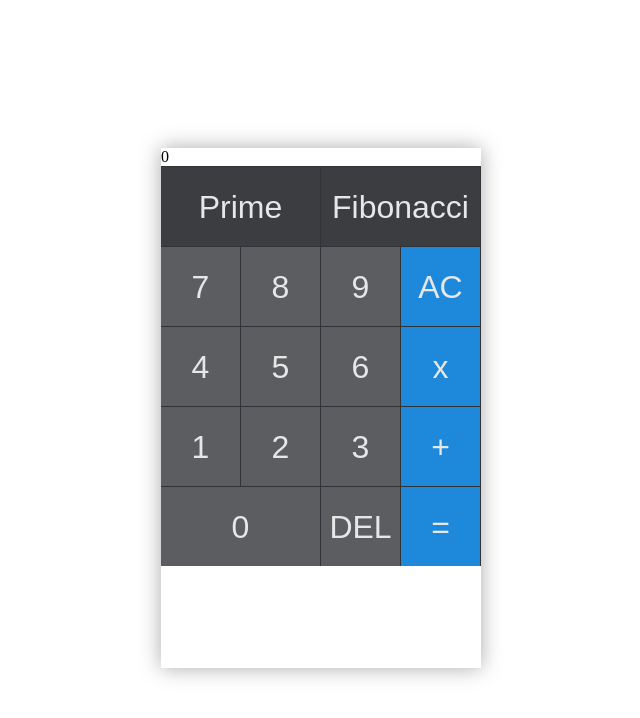
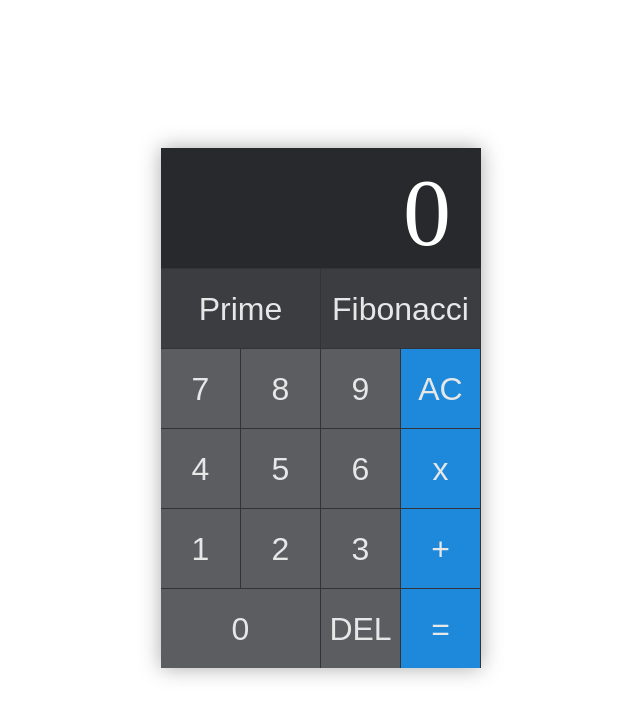
Before and after one commit to zuhrinurhuda/calculator, a React (Create React App) app: page / in a window 1280 px wide. Shown: the top 718 px of the page, without its empty margins (319-959 px from the left). Built offline with nearby package versions, Linux system fonts and the light colour scheme.

Commit message:
Create AutoScalingText

```diff
--- /dev/null
+++ b/src/components/AutoScalingText/index.js
@@ -0,0 +1,38 @@
+import React, { useState, useEffect, useRef } from 'react';
+
+import ScalingContainer from './styles';
+
+const AutoScalingText = props => {
+  const { children } = props;
+  const [scale, setScale] = useState(1);
+  const refNode = useRef(null);
+
+  useEffect(() => {
+    const node = refNode.current;
+    const parentNode = node.parentNode;
+    const availableWidth = parentNode.offsetWidth;
+    const actualWidth = node.offsetWidth;
+    const actualScale = availableWidth / actualWidth;
+
+    if (scale === actualScale) {
+      return
+    }
+
+    if (actualScale < 1) {
+      setScale(actualScale);
+    } else if (scale < 1) {
+      setScale(1);
+    }
+  })
+
+  return (
+    <ScalingContainer
+      ref={refNode}
+      scale={scale}
+    >
+      {children}
+    </ScalingContainer>
+  )
+};
+
+export default AutoScalingText;
--- /dev/null
+++ b/src/components/AutoScalingText/styles.js
@@ -0,0 +1,12 @@
+import styled from 'styled-components';
+
+const ScalingContainer = styled.div`
+  display: inline-block;
+  padding: 0 30px;
+  position: absolute;
+  right: 0;
+  transform: ${({ scale }) => `scale(${scale}, ${scale})`};
+  transform-origin: right;
+`;
+
+export default ScalingContainer;
--- a/src/components/Display/index.js
+++ b/src/components/Display/index.js
@@ -1,6 +1,7 @@
 import React from 'react';
 import PropTypes from 'prop-types';
 
+import AutoScalingText from '../AutoScalingText';
 import { DisplayContainer } from './styles';
 
 const Display = props => {
@@ -8,7 +9,9 @@ const Display = props => {
 
   return (
     <DisplayContainer>
-      {displayValue}
+      <AutoScalingText>
+        {displayValue}
+      </AutoScalingText>
     </DisplayContainer>
   )
 };
--- a/src/components/Display/styles.js
+++ b/src/components/Display/styles.js
@@ -1,3 +1,9 @@
 import styled from 'styled-components';
 
-export const DisplayContainer = styled.div``;
+export const DisplayContainer = styled.div`
+  font-size: 6em;
+  line-height: 130px;
+  color: #ffffff;
+  background: #27292c;
+  flex: 1;
+`;
--- a/src/components/Keypad/styles.js
+++ b/src/components/Keypad/styles.js
@@ -10,10 +10,6 @@ export const KeypadContainer = styled.div`
     text-align: center;
     border-top: 1px solid #313339;
     border-right: 1px solid #313339;
-  }
-
-  button:active {
-    box-shadow: inset 0 0 80px 0 rgba(0, 0, 0, 0.25);
   }
 `;
 
--- a/src/containers/Calculator/styles.js
+++ b/src/containers/Calculator/styles.js
@@ -3,6 +3,9 @@ import styled from 'styled-components';
 const CalculatorContainer = styled.div`
   width: 100%;
   height: 100%;
+  background: #000000;
+  display: flex;
+  flex-direction: column;
   box-shadow: 0 0 20px 0 #aaaaaa;
 `;
 
--- a/src/index.css
+++ b/src/index.css
@@ -8,6 +8,7 @@
 #app {
   width: 320px;
   height: 520px;
+  position: relative;
 }
 
 button {
@@ -19,3 +20,7 @@ button {
   cursor: pointer;
   -webkit-tap-highlight-color: rgba(0, 0, 0, 0);
 }
+
+button:active {
+  box-shadow: inset 0 0 80px 0 rgba(0, 0, 0, 0.25);
+}
--- a/src/utils/fibonacciNumbers.js
+++ b/src/utils/fibonacciNumbers.js
@@ -18,7 +18,7 @@ const fibonacciNumbers = n => {
     arrFibonacci.push(curr);
   }
 
-  return arrFibonacci.join(', ');
+  return arrFibonacci.join(',') || '0';
 }
 
 export default fibonacciNumbers;
--- a/src/utils/primeNumbers.js
+++ b/src/utils/primeNumbers.js
@@ -22,7 +22,7 @@ const primeNumbers = n => {
     }
   }
 
-  return arrPrime.join(', ');
+  return arrPrime.join(',') || '0';
 };
 
 export default primeNumbers;
```
